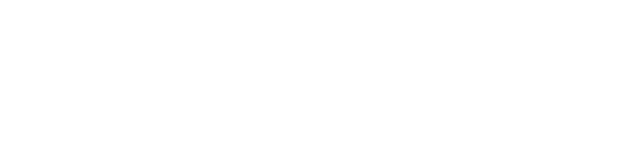
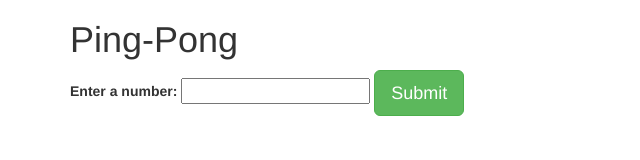
Before and after one commit to NewkirkS/Ping-Pong-Independent-Project, a plain HTML site: page index.html in a window 1280 px wide. Shown: the whole page, without its empty margins (0-640 px from the left). Drawn offline with nearby package versions, Linux system fonts and the light colour scheme.

Commit message:
Finish all necessary html elements.

```diff
--- a/index.html
+++ b/index.html
@@ -9,6 +9,18 @@
     <title>Ping-Pong</title>
   </head>
   <body>
-
+    <div class="container">
+      <h1>Ping-Pong</h1>
+      <form>
+        <div class="form-group">
+          <label for="input">Enter a number:</label>
+          <input type="number" id="numberInput">
+          <button type="submit" class="btn btn-lg btn-success">Submit</button>
+        </div>
+        <div id="outputDiv">
+          <ul id="outputUl"></ul>
+        </div>
+      </form>
+    </div>
   </body>
 </html>
--- a/js/scripts.js
+++ b/js/scripts.js
@@ -0,0 +1,3 @@
+//==BUSINESS=LOGIC==
+
+//==UI=LOGIC==
```
